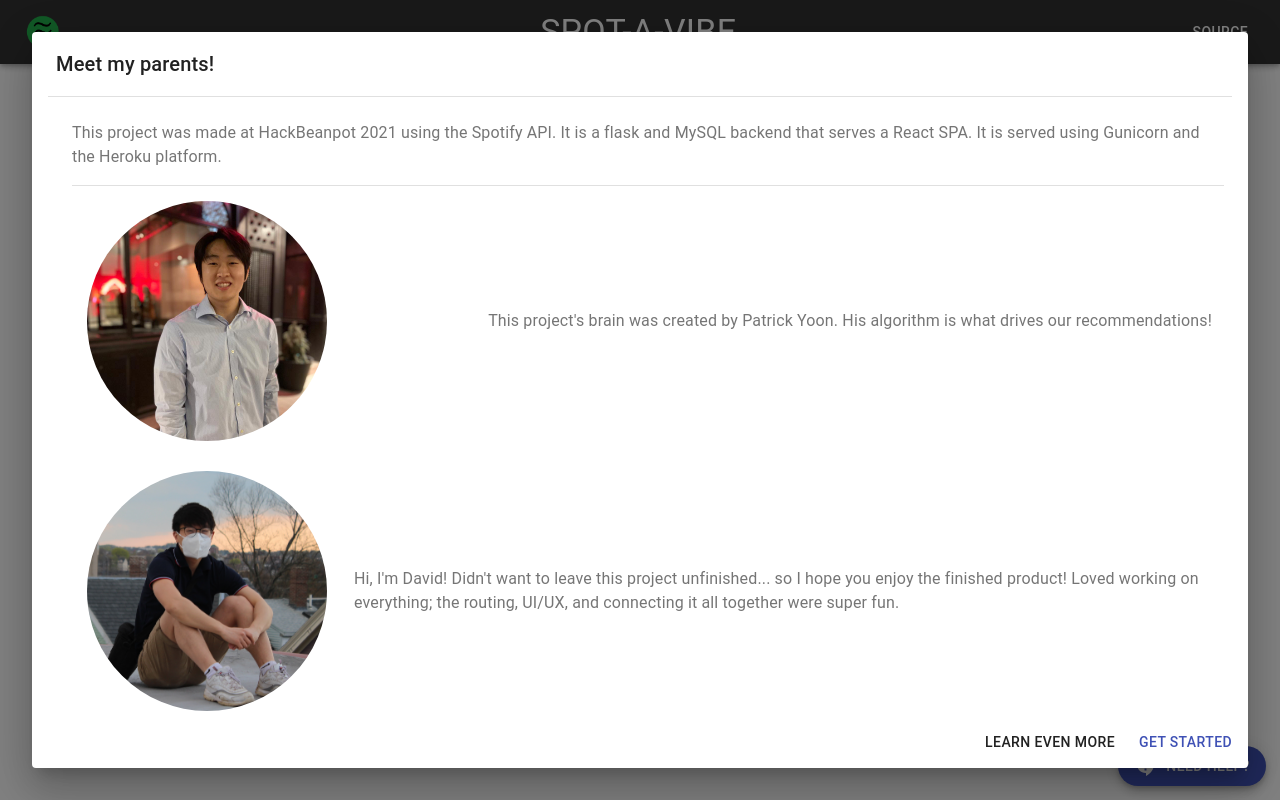
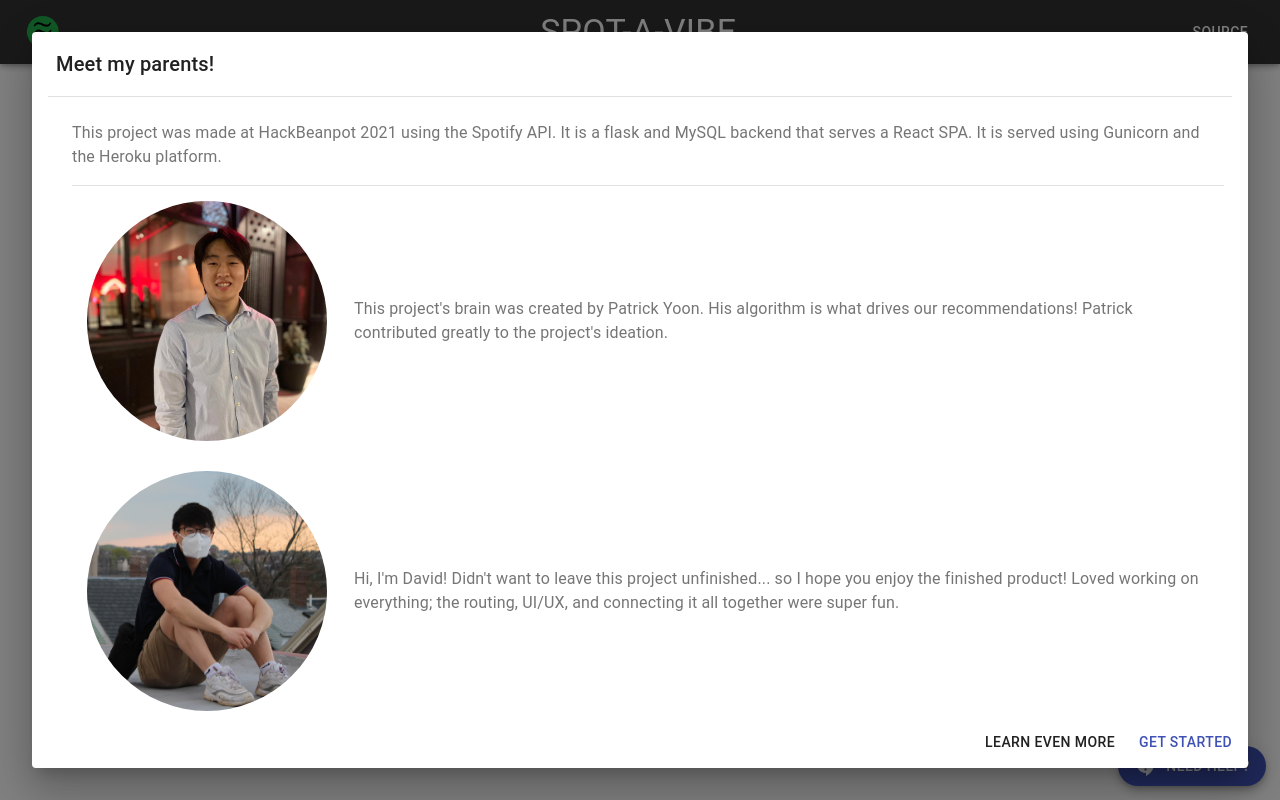
Before and after one commit to yoonpatrick3/Spot-a-vibe, a React (Create React App) app in the folder src/frontend/: page / in a window 1280 px wide. Both pictures are taken after a click on the button "LEARN MORE". Built offline with nearby package versions, Linux system fonts and the light colour scheme.

Commit message:
updated spot profiles

```diff
--- a/src/frontend/src/components/spotpages/LearnMore.tsx
+++ b/src/frontend/src/components/spotpages/LearnMore.tsx
@@ -29,7 +29,7 @@ export default function LearnMore({ setPhase }: { setPhase: React.Dispatch<React
                     <div className="spot-bios" id="patrick">
                         <Avatar src={Patrick} alt="Patrick Yoon" className={classes.icon} />
                         <p>This project's brain was created by Patrick Yoon. His algorithm is what drives our
-                                recommendations! </p>
+                                recommendations! Patrick contributed greatly to the project's ideation.</p>
                     </div>
                     <div className="spot-bios" id="david">
                         <Avatar src={David} alt="David Yan" className={classes.icon} />
@@ -38,12 +38,12 @@ export default function LearnMore({ setPhase }: { setPhase: React.Dispatch<React
                     </div>
                     <div className="spot-bios" id="saahil">
                         <Avatar src={Saahil} alt="Saahil Kumar" className={classes.icon} />
-                        <p>Saahil helped designed our database representation and oversaw its initialization. Saahil was indispensable in the routes,
+                        <p>Saahil helped design our database representation and oversaw its initialization. Saahil was indispensable in the routes,
                                     API calls, and team energy. :)</p>
                     </div>
                     <div className="spot-bios" id="cheng">
                         <Avatar src={Cheng} alt="Cheng Xi Tsou" className={classes.icon} />
-                        <p>Cheng built the search form UI at the center of our application! He also contributed greatly to project ideation with
+                        <p>Cheng built the search form UI on the homepage, front and center! He also contributed greatly to project ideation with
                                     the idea to search by weights.</p>
                     </div>
                 </DialogContentText>
```
